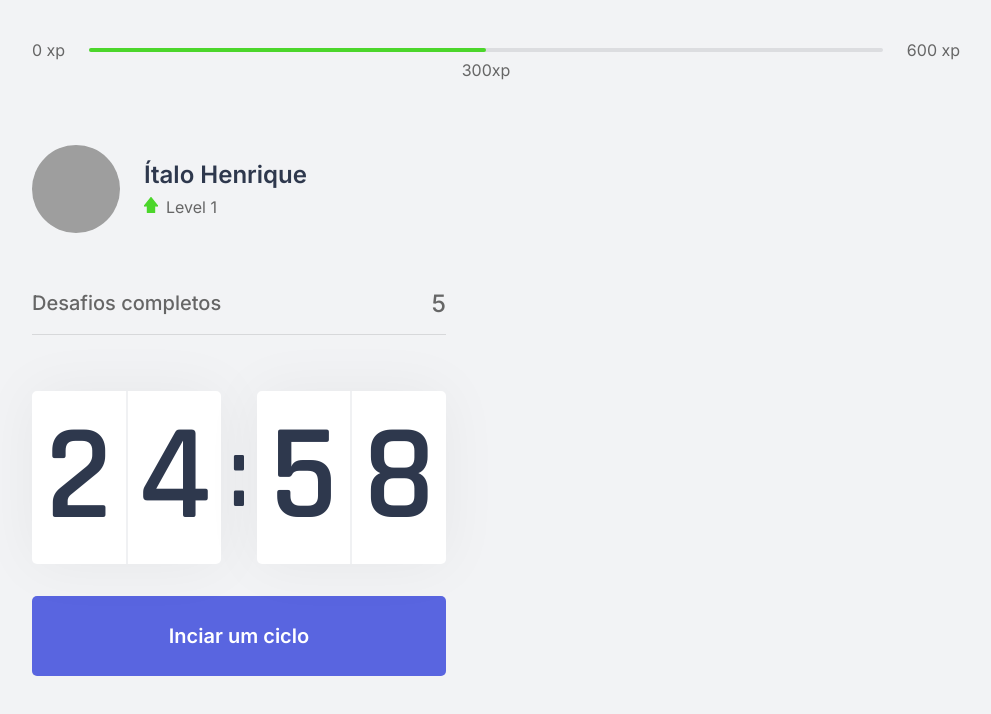
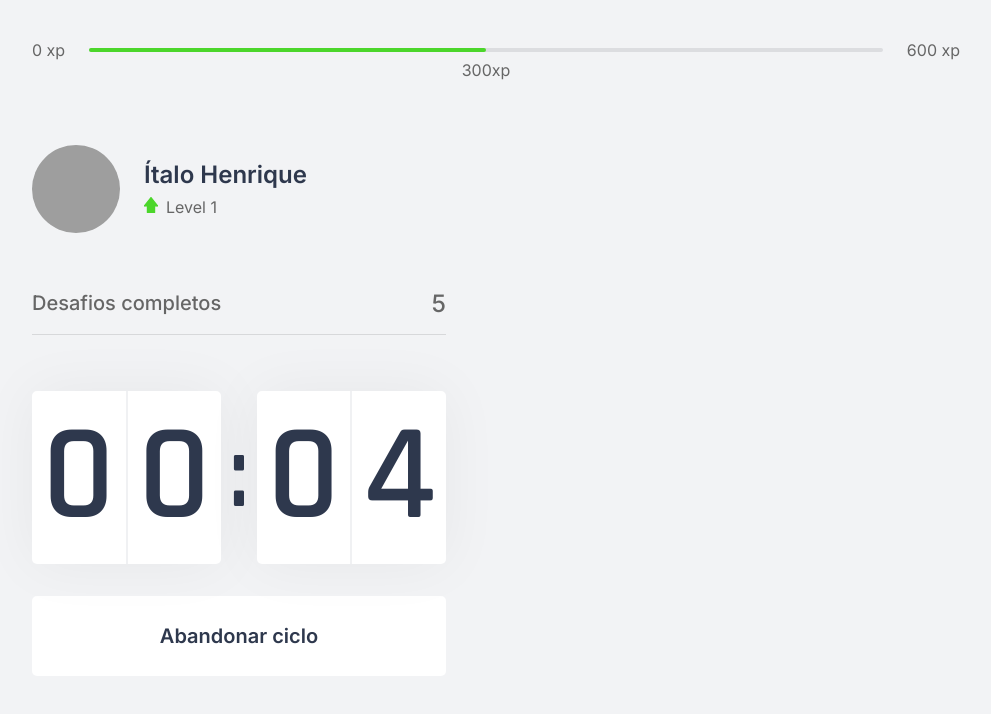
Before and after one commit to italoh623/Moveit, a Next.js app: page / in a window 1280 px wide. Both pictures are taken after a click on the button "Inciar um ciclo". Shown: the top 714 px of the page, without its empty margins (144-1135 px from the left). Built offline with nearby package versions, Linux system fonts and the light colour scheme; grey boxes are pictures that could not be loaded.

Commit message:
Adding reset countdown

```diff
--- a/src/components/Countdown.tsx
+++ b/src/components/Countdown.tsx
@@ -1,9 +1,14 @@
 import { useState, useEffect } from 'react'
 import styles from '../styles/components/Countdown.module.css'
 
+let countdownTimeout: NodeJS.Timeout;
+
+const TIMER = 0.1 * 60;
+
 export function Countdown() {
-    const [time, setTime] = useState(25 * 60);
-    const [active, setActive] = useState(false);
+    const [time, setTime] = useState(TIMER);
+    const [isActive, setIsActive] = useState(false);
+    const [hasFinished, setHasFinished] = useState(false);
 
     const minutes = Math.floor(time / 60);
     const seconds = time % 60;
@@ -12,16 +17,25 @@ export function Countdown() {
     const [secondsLeft, secondsRight] = String(seconds).padStart(2, '0').split('');
 
     function startCountdown() {
-        setActive(true);
+        setIsActive(true);
+    }
+
+    function resetCountdown() {
+        clearTimeout(countdownTimeout)
+        setIsActive(false);
+        setTime(TIMER);
     }
 
     useEffect(() => {
-        if (active && time > 0) {
-            setTimeout(() => {
+        if (isActive && time > 0) {
+            countdownTimeout = setTimeout(() => {
                 setTime(time - 1);
             }, 1000)
+        } else if (isActive && time === 0) {
+            setHasFinished(true);
+            setIsActive(false);
         }
-    }, [active, time])
+    }, [isActive, time])
 
     return (
         <div>
@@ -37,6 +51,24 @@ export function Countdown() {
                 </div>
             </div>
 
+            { hasFinished ? (
+                <button
+                    disabled
+                    className={styles.countdownButton}
+                >
+                    Ciclo encerrado
+                </button>
+            ) : (
+                <>
+                    { isActive ? (
+                        <button
+                            type="button"
+                            className={`${styles.countdownButton} ${styles.countdownButtonActive}`}
+                            onClick={resetCountdown}
+                        >
+                            Abandonar ciclo
+                        </button>
+                    ) : (
                         <button
                             type="button"
                             className={styles.countdownButton}
@@ -44,6 +76,9 @@ export function Countdown() {
                         >
                             Inciar um ciclo
                         </button>
+                    ) }
+                </>
+            ) }
         </div>
     );
 }
--- a/src/styles/components/Countdown.module.css
+++ b/src/styles/components/Countdown.module.css
@@ -59,6 +59,24 @@
     transition: background-color 0.2s;
 }
 
-.countdownButton:hover {
+.countdownButton:not(:disabled):hover {
     background: var(--blue-dark);
 }
+
+.countdownButtonActive {
+    background: var(--white);
+    color: var(--title);
+}
+
+.countdownButtonActive:hover {
+    background: var(--red);
+    color: var(--white);
+}
+
+.countdownButton:disabled {
+    background: var(--white);
+    color: var(--text);
+    cursor: not-allowed;
+
+    border-bottom: 4px solid var(--green);
+}
```
Lines whose indentation alone changed are shown as unchanged.
